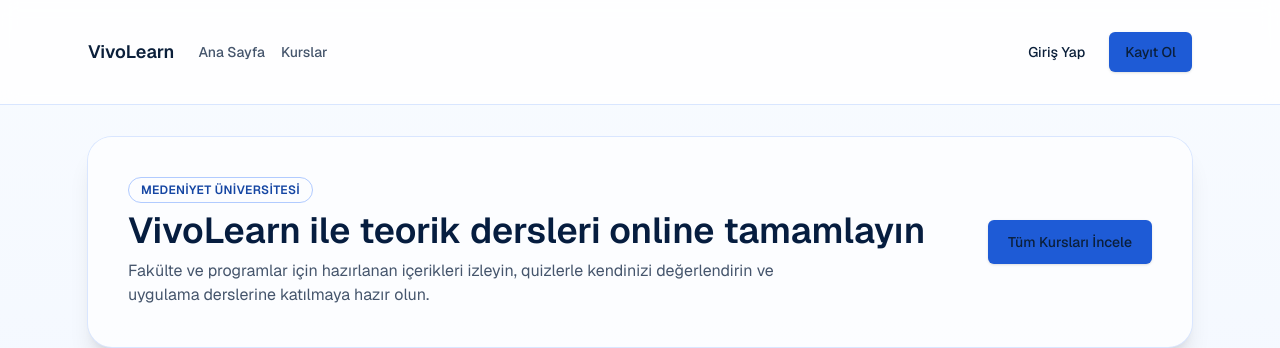
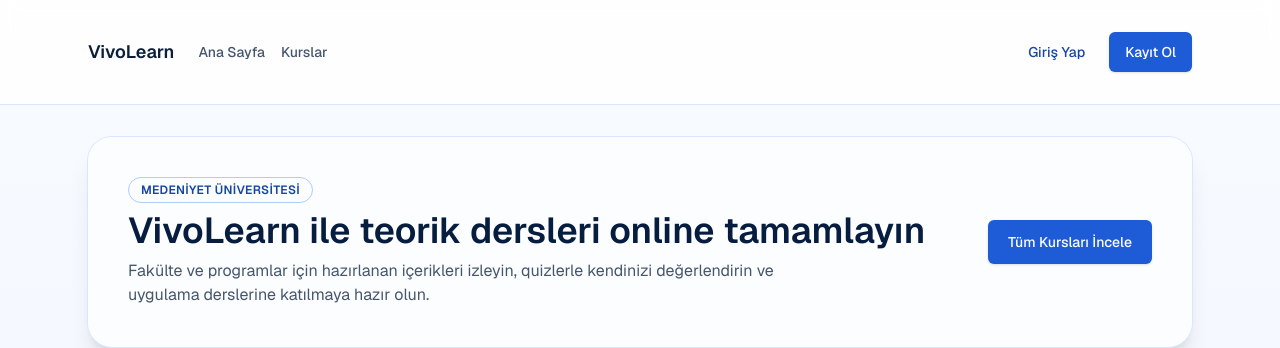
Before and after one commit to ogzhnbygl/vivolearn, a Next.js app: page / in a window 1280 px wide. Shown: the top 348 px of the page. Built offline with nearby package versions, Linux system fonts and the light colour scheme; no server answers; the database is empty.

Commit message:
Button Style Change

```diff
--- a/src/components/ui/button.tsx
+++ b/src/components/ui/button.tsx
@@ -6,7 +6,7 @@
 import { cn } from "@/lib/utils";
 
 const buttonVariants = cva(
-  "inline-flex items-center justify-center gap-2 rounded-md text-sm font-medium transition-all focus-visible:outline-none focus-visible:ring-2 focus-visible:ring-offset-2 disabled:pointer-events-none disabled:opacity-60",
+  "inline-flex items-center justify-center gap-2 rounded-md text-sm font-medium transition-all focus-visible:outline-none focus-visible:ring-2 focus-visible:ring-offset-2 focus-visible:ring-offset-background disabled:pointer-events-none disabled:opacity-60",
   {
     variants: {
       variant: {
@@ -37,18 +37,66 @@
   extends React.ButtonHTMLAttributes<HTMLButtonElement>,
     VariantProps<typeof buttonVariants> {
   asChild?: boolean;
+  isLoading?: boolean;
+  loadingText?: React.ReactNode;
 }
 
 export const Button = React.forwardRef<HTMLButtonElement, ButtonProps>(
-  ({ className, variant, size, asChild = false, ...props }, ref) => {
+  (
+    {
+      className,
+      variant,
+      size,
+      asChild = false,
+      isLoading = false,
+      loadingText,
+      children,
+      disabled,
+      type,
+      ...props
+    },
+    ref
+  ) => {
     const Comp = asChild ? Slot : "button";
+    const isDisabled = Boolean(disabled ?? false) || isLoading;
+    const displayedText = isLoading && loadingText ? loadingText : children;
 
     return (
       <Comp
         ref={ref}
-        className={cn(buttonVariants({ variant, size }), className)}
+        className={cn(
+          buttonVariants({ variant, size }),
+          isLoading && "cursor-progress",
+          className
+        )}
+        data-loading={isLoading ? "true" : undefined}
+        aria-busy={isLoading || undefined}
+        type={type ?? (!asChild ? "button" : undefined)}
+        {...(asChild
+          ? {
+              "aria-disabled": isDisabled || undefined,
+            }
+          : { disabled: isDisabled })}
         {...props}
-      />
+      >
+        <span className="inline-flex items-center justify-center gap-2">
+          {isLoading && (
+            <span
+              aria-hidden="true"
+              className="h-4 w-4 animate-spin rounded-full border-[2px] border-current border-r-transparent"
+            />
+          )}
+          <span
+            aria-live={isLoading ? "polite" : undefined}
+            className={cn(isLoading && "opacity-90")}
+          >
+            {displayedText}
+          </span>
+          {isLoading && !loadingText && (
+            <span className="sr-only">Yükleniyor</span>
+          )}
+        </span>
+      </Comp>
     );
   }
 );
```
